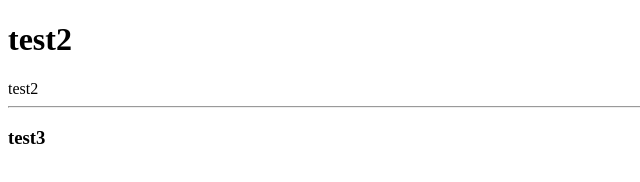
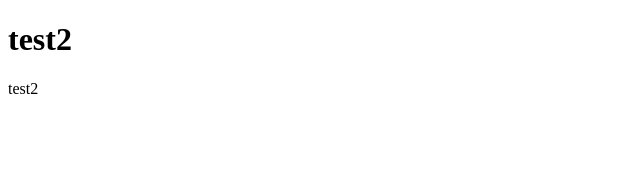
Before and after one commit to meh-ka/tutorial, a plain HTML site: page test2.html in a window 1280 px wide. Shown: the whole page, without its empty margins (0-640 px from the left). Drawn offline with Linux system fonts and the light colour scheme.

Commit message:
Revert "ajoute line test3"
This reverts commit de9ecef3a3913794b2d2b1d6112c05c7ed4ca93c.

```diff
--- a/test2.html
+++ b/test2.html
@@ -8,8 +8,6 @@
 <body>
     <h1>test2</h1>
     <ht>test2</h2>
-        <hr>
-        <h3>test3</h3>
 
 </body>
 </html>
```
